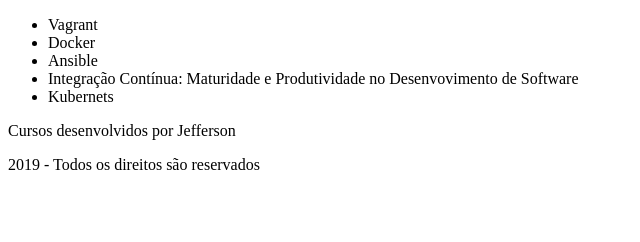
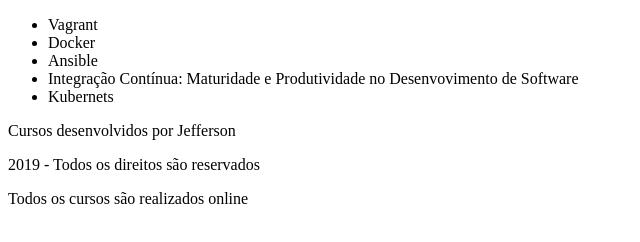
Before and after one commit to jeffersonamorim/estudos-git, a plain HTML site: page index.html in a window 1280 px wide. Shown: the whole page, without its empty margins (0-640 px from the left). Drawn offline with Linux system fonts and the light colour scheme.

Commit message:
Informação sobre o curso

```diff
--- a/index.html
+++ b/index.html
@@ -14,5 +14,6 @@
     </ul>
     <p>Cursos desenvolvidos por Jefferson</p>
     <p>2019 - Todos os direitos são reservados</p>
+    <p>Todos os cursos são realizados online</p>
 </body>
 </html>
```
